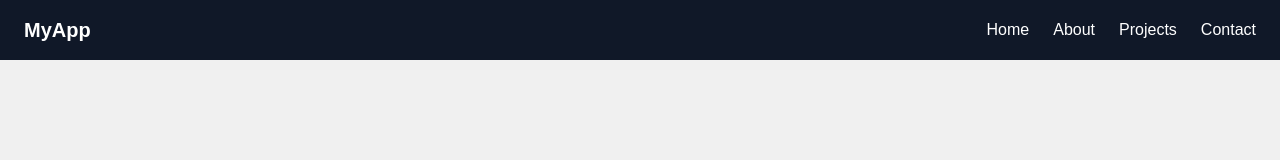
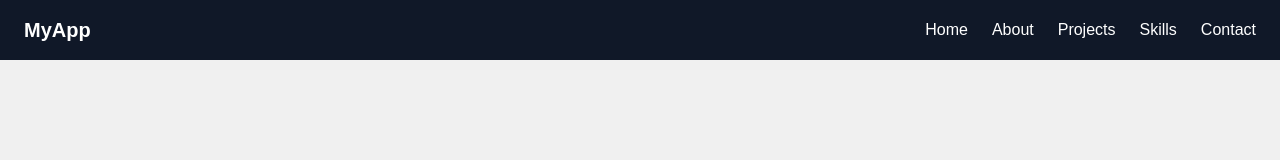
Before and after one commit to LaurienHart/Portfolio-Laurien-Hart, a Next.js app in the folder portfolio/: page / in a window 1280 px wide. Shown: the top 160 px of the page. Built offline with nearby package versions, Linux system fonts and the light colour scheme.

Commit message:
Skills added to navbar

```diff
--- a/portfolio/src/components/Navbar.tsx
+++ b/portfolio/src/components/Navbar.tsx
@@ -15,6 +15,9 @@ export default function Navbar() {
                     <Link href="/projects" className="hover:text-gray-400">Projects</Link>
                 </li>
                 <li>
+                    <Link href="/skills" className="hover:text-gray-400">Skills</Link>
+                </li>
+                <li>
                     <Link href="/contact" className="hover:text-gray-400">Contact</Link>
                 </li>
             </ul>
```
